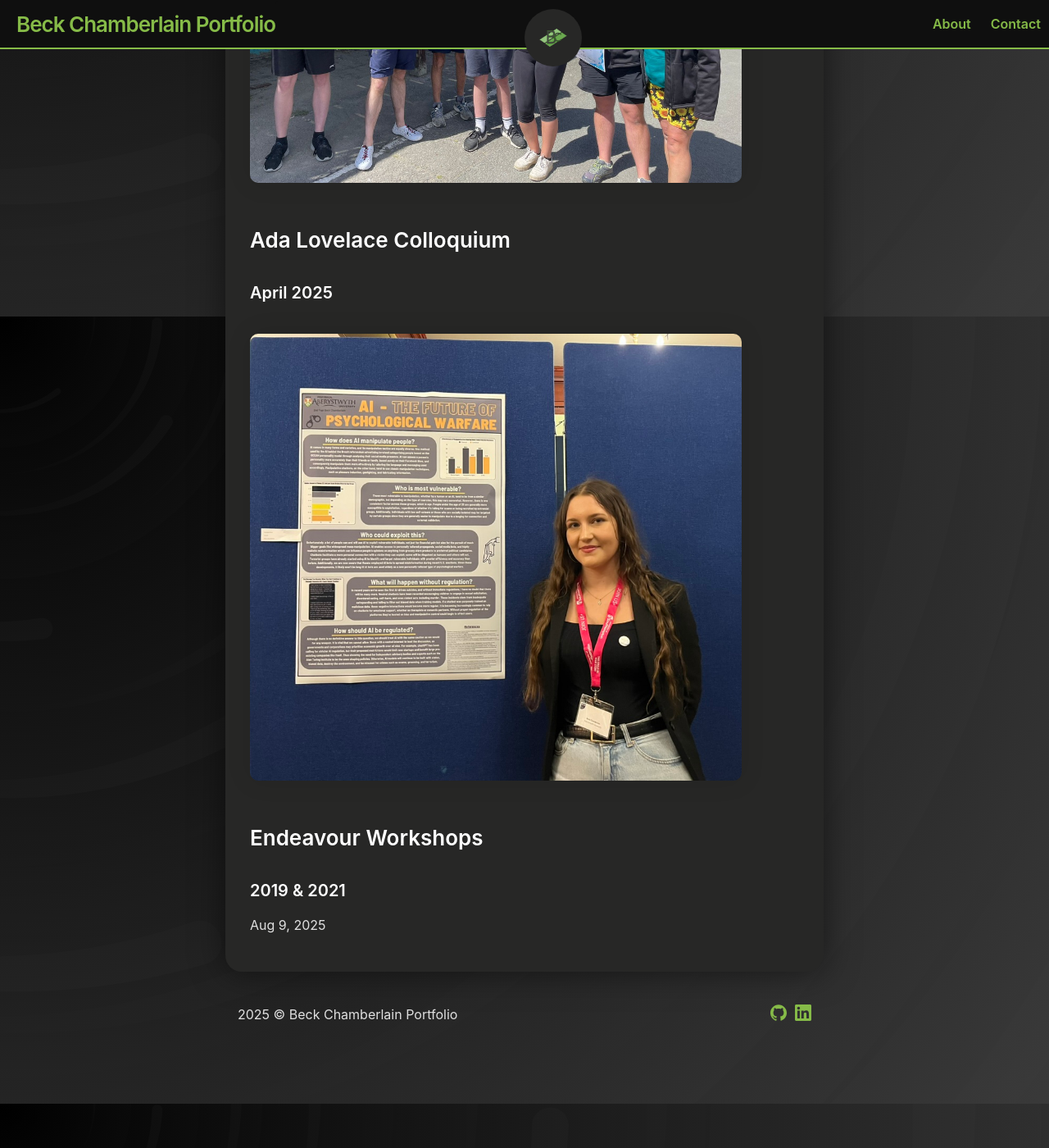
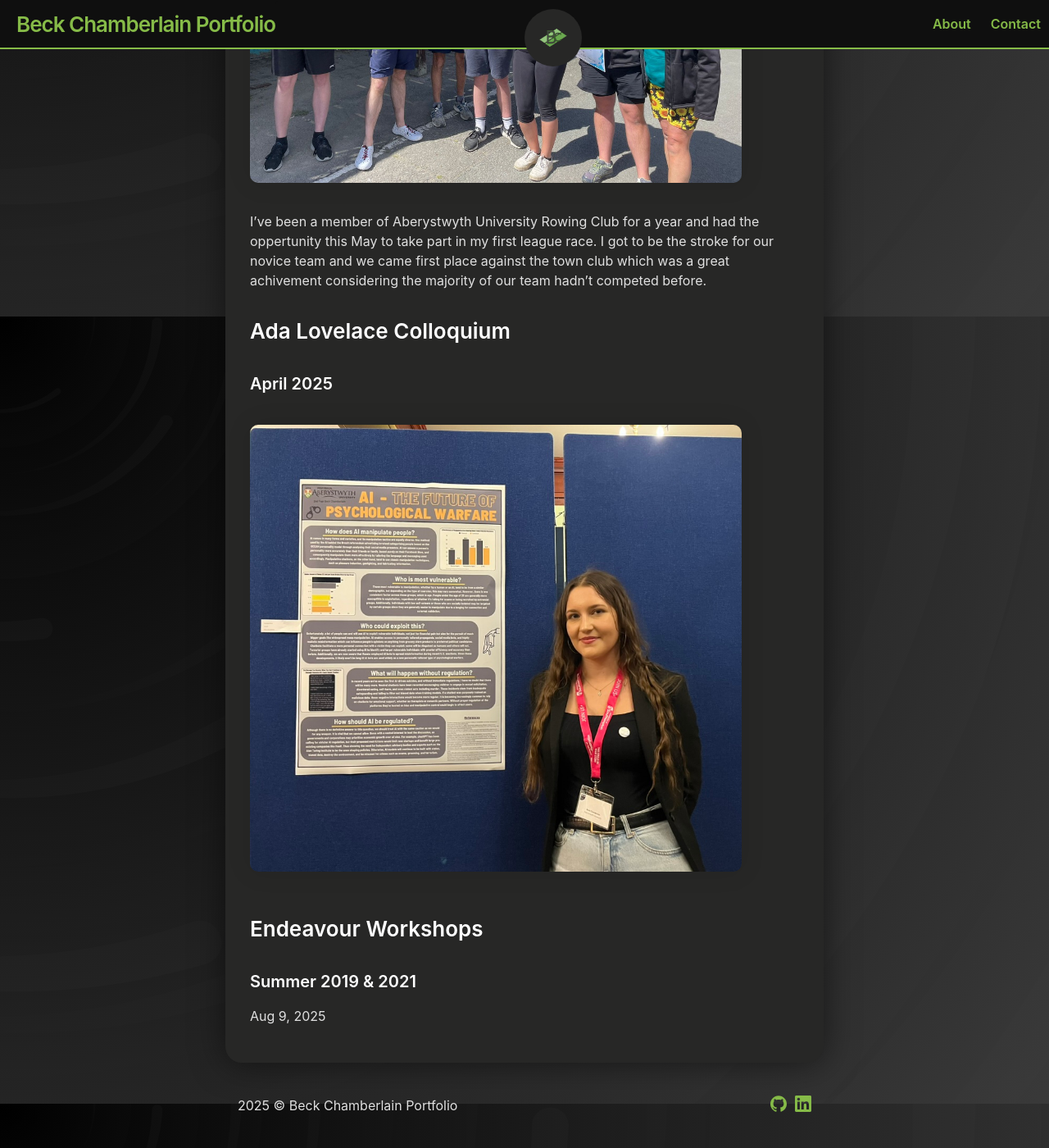
Before and after one commit to BeckCham/beckcham.github.io, a Jekyll site: the page built from _posts/2025-08-09-life-afk.md, in a window 1280 px wide and 1400 px high, scrolled down 574 px. Shown: the whole window at 82% size. Built offline with Jekyll 4.4.1, drawn with Linux system fonts in a browser that asks for light colours.

Commit message:
Update 2025-08-09-life-afk.md

```diff
--- a/_posts/2025-08-09-life-afk.md
+++ b/_posts/2025-08-09-life-afk.md
@@ -6,10 +6,15 @@
 #### May 2025
 ![Sea Rowing Photo](/assets/img/SeaRowing.jpeg)
 
+I've been a member of Aberystwyth University Rowing Club for a year and had the oppertunity this May to take part in my first league race.
+I got to be the stroke for our novice team and we came first place against the town club which was a great achivement considering the majority
+of our team hadn't competed before.
+
+
 
 ### Ada Lovelace Colloquium
 #### April 2025
 ![Ada Lovelace Photo](/assets/img/Lovelace.jpeg)
 
 ### Endeavour Workshops
-#### 2019 & 2021
+#### Summer 2019 & 2021
```
